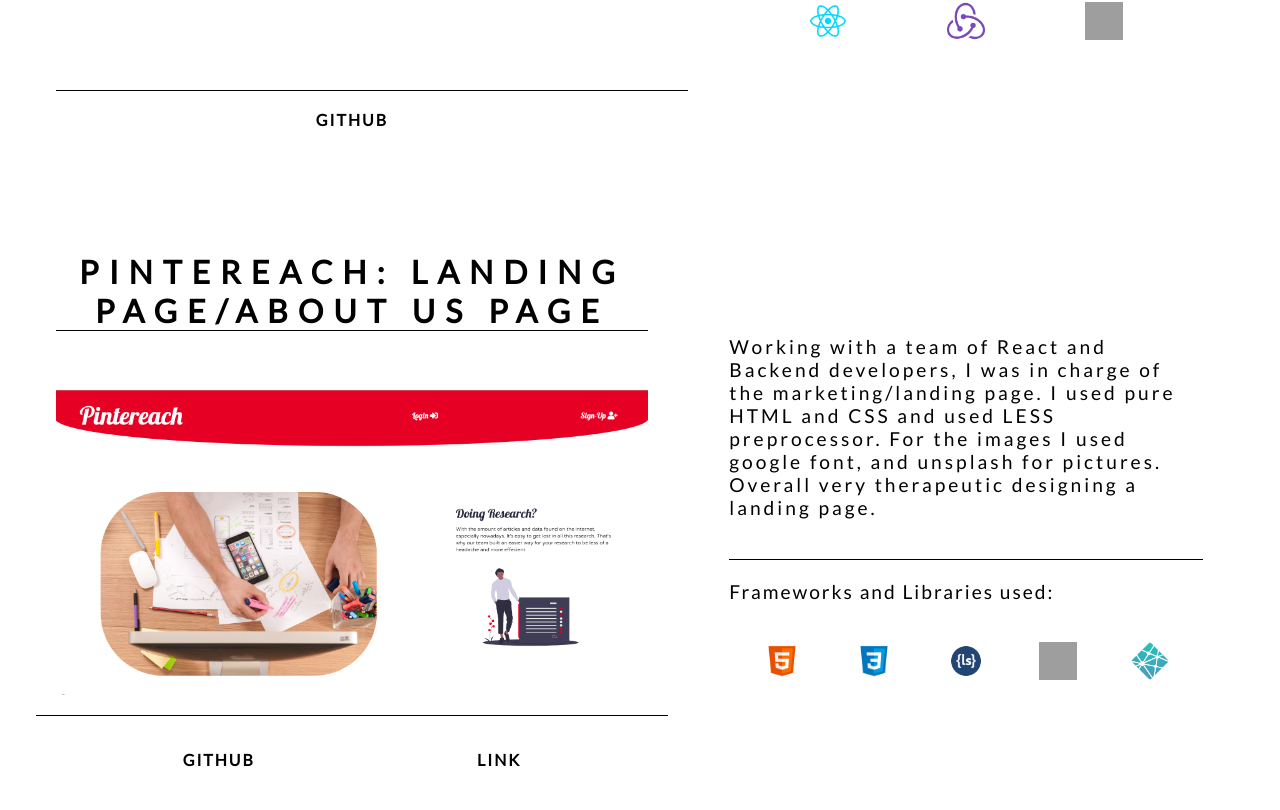
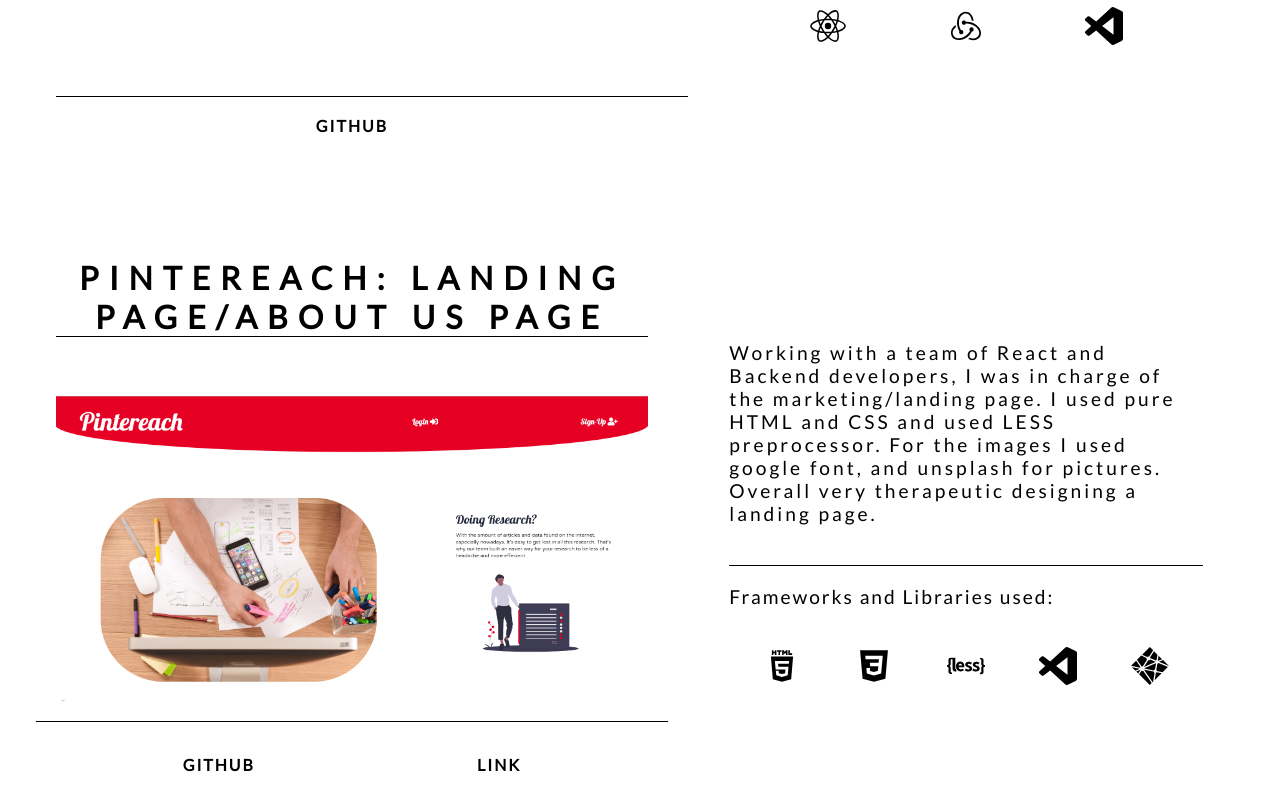
Before and after one commit to irisjitomo/portfolio-v2, a React (Create React App) app: page / in a window 1280 px wide. Shown: the part 3152-3962 px from the top of the page. Built offline with nearby package versions, Linux system fonts and the light colour scheme; grey boxes are pictures that could not be loaded.

Commit message:
icon changes for mobile projects

```diff
--- a/src/components/projects.js
+++ b/src/components/projects.js
@@ -4,16 +4,21 @@
 import pintereachDesktop from '../images/pintereachDesktop.PNG';
 import pintereachMobile from '../images/pintereachMobile.PNG';
 
-import redux from '../images/icons/redux.png';
-import react from '../images/icons/icons8-react-100.png';
-import git from '../images/icons/icons8-git-100.png';
-import gitHub from '../images/icons/icons8-github-100.png';
-import vscode from '../images/icons/vsCode.ico';
-import css3 from '../images/icons/icons8-css3-100.png';
-import html5 from '../images/icons/icons8-html-5-100.png';
-import less from '../images/icons/lessIcon.png';
-import netlify from '../images/icons/netlify.png';
-import website from '../images/icons/icons8-website-80.png';
+import css3 from '../images/icons/css3Black.svg'; //
+import html5 from '../images/icons/html5Black.svg'; //
+import js from '../images/icons/javascriptBlack.svg'; //
+import nodejs from '../images/icons/nodeWhite.svg'; //
+import react from '../images/icons/reactBlack.svg'; //
+// import reactNative from '../images/icons/icons8-react-native-100.png';
+import git from '../images/icons/gitBlack.svg'; //
+import gitHub from '../images/icons/githubBlack.svg'; //
+import redux from '../images/icons/reduxBlack.svg'; //
+// import insom from '../images/icons/insomnia.ico';
+import vscode from '../images/icons/vscodeBlack.svg';
+import vscodeWhite from '../images/icons/vscodeWhite.svg'
+import lessBlack from '../images/icons/lessBlack.svg'
+import netlify from '../images/icons/netlify.svg';
+import profilePic from '../images/profile.png';
 
 import './projects.scss';
 
@@ -148,7 +153,7 @@
 							<div className="libraries-icons">
 								<img src={html5} alt="html5" />
 								<img src={css3} alt="css3" />
-								<img src={less} alt="less" />
+								<img src={lessBlack} alt="less" />
 								<img src={vscode} alt="vscode" />
 								<img src={netlify} alt="netlify" />
 							</div>
```
Also changed, not shown: src/images/icons/lessBlack.svg (renamed from src/images/icons/less.svg).
